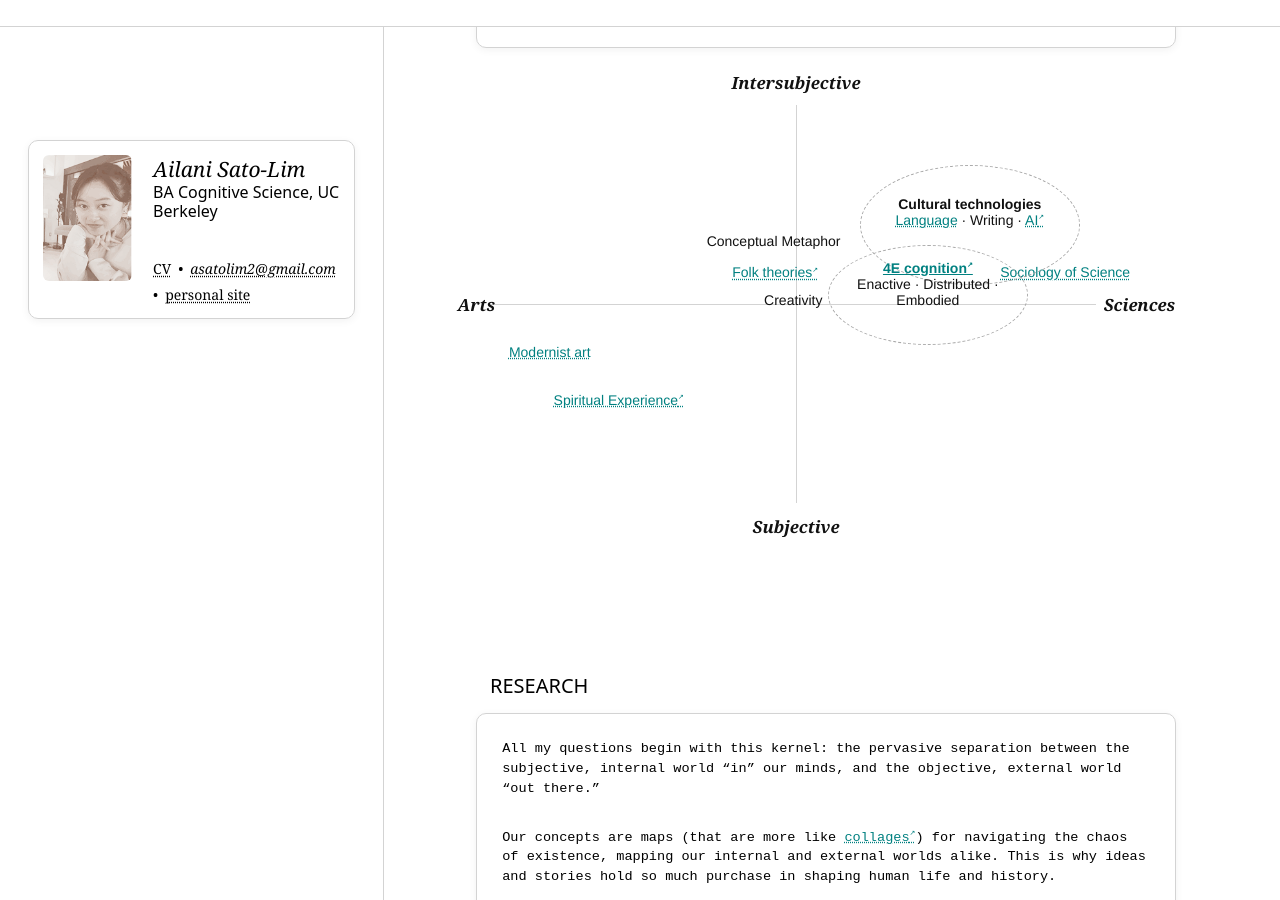
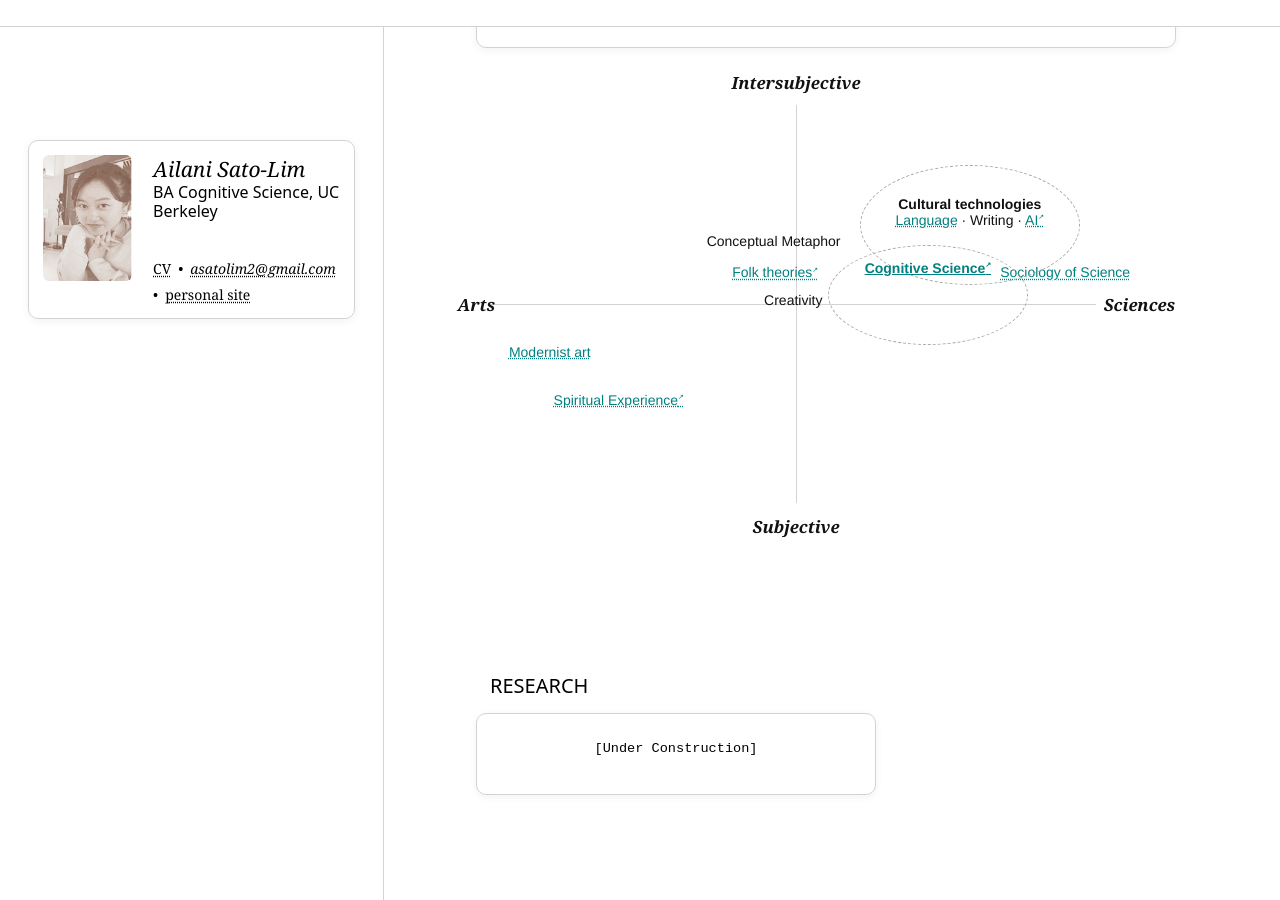
Before and after one commit to ailanisl/ailanisl.github.io, a Jekyll site: the page built from academics.html, in a window 1280 px wide and 900 px high, scrolled down 479 px. Built offline with Jekyll 4.4.1, drawn with Linux system fonts in a browser that asks for light colours; some of the changed text lies outside the part shown.

Commit message:
academic edits

```diff
--- a/academics.html
+++ b/academics.html
@@ -523,8 +523,8 @@ section {
                                 <a href="/assets/files/tomasello-COHC-ch1.pdf">Language</a> · Writing · <a href="https://henryfarrell.net/wp-content/uploads/2025/03/Science-Accepted-Version.pdf">AI</a>
                             </div>
                             <div class="cluster" style="top: 35%; left: 55%; width: 200px; height: 100px; font-size: 1rem;">
-                                <strong><a href="https://en.wikipedia.org/wiki/Embodied_cognition" style="text-decoration: underline;">4E cognition</a></strong><br>
-                                Enactive · Distributed · Embodied
+                                <strong><a href="https://en.wikipedia.org/wiki/Embodied_cognition" style="text-decoration: underline;">Cognitive Science</a></strong><br>
+
 
 
                             </div>
@@ -604,20 +604,8 @@ section {
 <section id="research" >
     <h2 style="padding-left: 1rem;"> RESEARCH</h2>
     <div id="bio-card" class="shadow-box" style="padding: 1.8rem;">
-        <p>All my questions begin with this kernel: the pervasive separation between the subjective, internal world “in” our minds, and the objective, external world “out there.”</p>
-        <br>
 
-        <p>Our concepts are maps (that are more like <a href="https://d1wqtxts1xzle7.cloudfront.net/3882889/tversky-cosit93-libre.pdf?1390835219=&response-content-disposition=inline%3B+filename%3DCognitive_maps_cognitive_collages_and_sp.pdf&Expires=1758483037&Signature=VbfTeu5UMg9S70cMAVxlpMej5xd5niZuokbKFEMT~tlM2k6djxR0V0Dchd~JrfWVKtqSY4zLiVdN5dHSS4~aLCcYTcqRKTwJ-SMQmjqJJCtEK163D7-cTO2zQopvRJzvg~9wT6z4DPbaXKJqn3~f42rsheDgJvuNrD-9E5q55IyfLSJ~RUuae9b-4yQS2R~-JrrW3BSiA414kBFBEnzgH3uQYgY3jvxQKkMSPYoTigolE8BU0YS~7QqiryCaaR6dzY9LkKFxPlPqoSrGFnlLeWSnIyE~CskzKzYHw~tzNEvjg7KTegwJIxDHWXD38EGx9F1NqkEoSaItFF2-to7koQ__&Key-Pair-Id=APKAJLOHF5GGSLRBV4ZA">collages</a>) for navigating the chaos of existence, mapping our internal and external worlds alike. This is why ideas and stories hold so much purchase in shaping human life and history. </p>
-
-        <br>
-        <p>These maps are embedded in and shaped by our individual experience, as well as broader cultural contexts. They depend on cultural transmission, which is crystallized in our <b>cultural technology</b>.</p>
-
-        <br>
-        <p>I think the framework of technology/tools is incredibly fascinating. From our own bodies (hands for intersubjectively understandable gestures) to the subject-object hybrids we build (the hammer, the microscope, the laboratory), tools may well be at the interstice of our subjective engagement with the external world. </p>
-
-        <br>
-        <p>But often, those tools become imperceptible to us (which is a testament to their quality).  They are an instantiation of our conceptual abstractions; they, in effect, mystify the technology, the complex system of knowledge, behind it. They give us the illusion of understanding.
-            </p>
+        <p>[Under Construction]</p>
     </div>
 
 </section>
```
Also changed, not shown: 2 other files.
